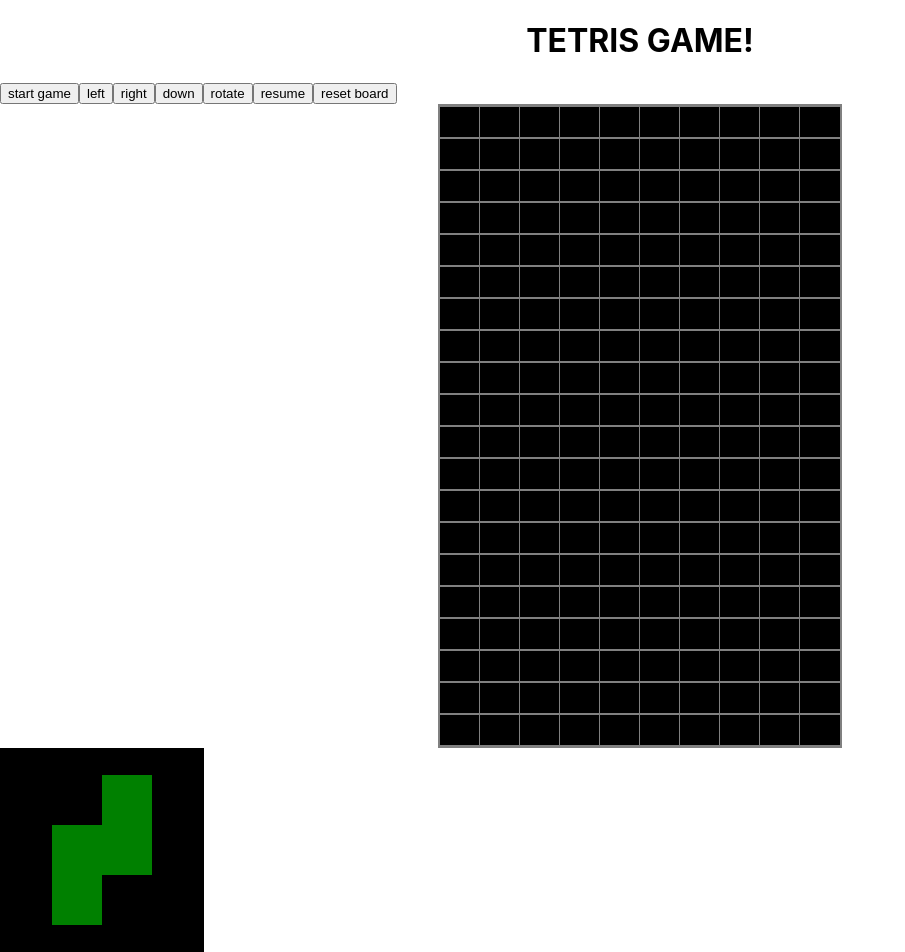
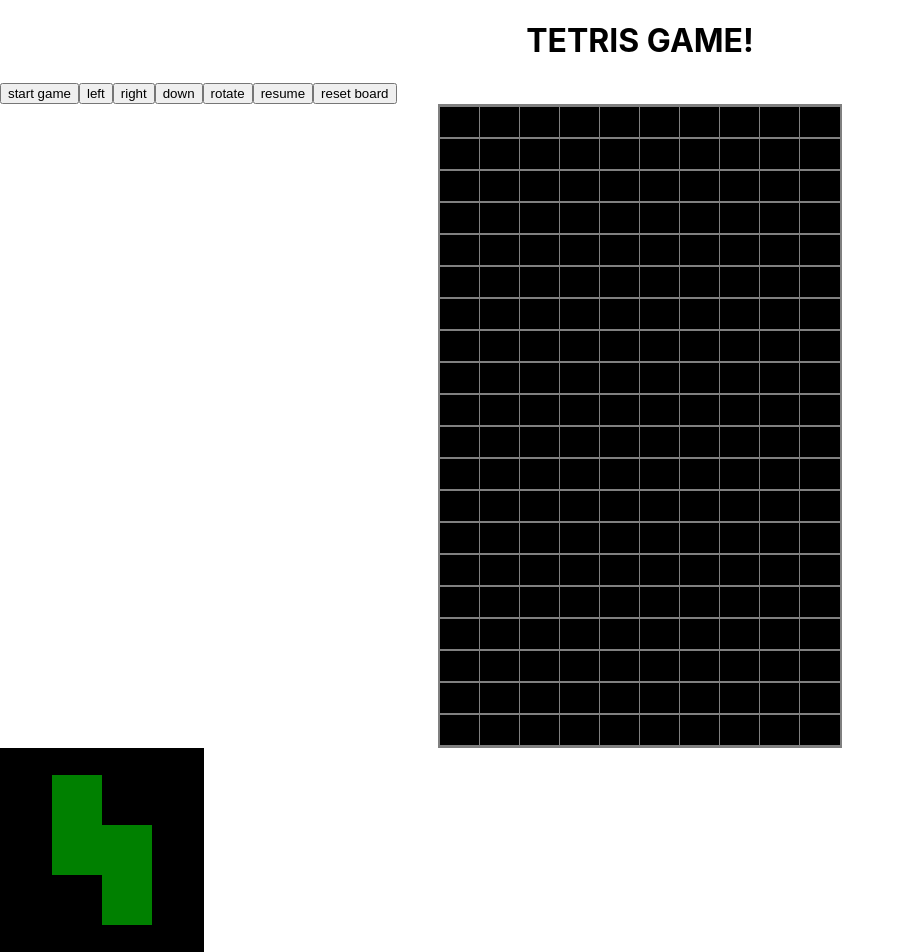
Before and after one commit to Mohanadfarid/tetrisgame, a React (Create React App) app: page / in a window 1280 px wide. Shown: the whole page, without its empty margins (0-905 px from the left). Built offline with nearby package versions, Linux system fonts and the light colour scheme.

Commit message:
fixed the next shape show in reverse

```diff
--- a/src/components/Board/Board.jsx
+++ b/src/components/Board/Board.jsx
@@ -93,7 +93,10 @@ const Board = () => {
       <div className={`${styles.nextShapContainer}`}>
           {
             nextShape.shape.shape[nextShape.shapeFormIndex].map((columnInfo)=>{
-              return <div className={`${styles.column}`}>{columnInfo.map((cellInfo)=> <div style={{backgroundColor:`${cellInfo.color}`}} className={`${styles.cell}`}></div>)}</div>
+              let tempColumnInfo =JSON.parse(JSON.stringify(columnInfo)).reverse()
+              return <div className={`${styles.column}`}>
+              {tempColumnInfo.map((cellInfo)=> <div style={{backgroundColor:`${cellInfo.color}`}} className={`${styles.cell}`}></div>
+              )}</div>
             }
             )
           }
--- a/src/components/Board/board.module.css
+++ b/src/components/Board/board.module.css
@@ -17,7 +17,6 @@
     height: 200px;
     width: 200px;
     border:2px solid black;
-
 }
 
 .cell{
```
